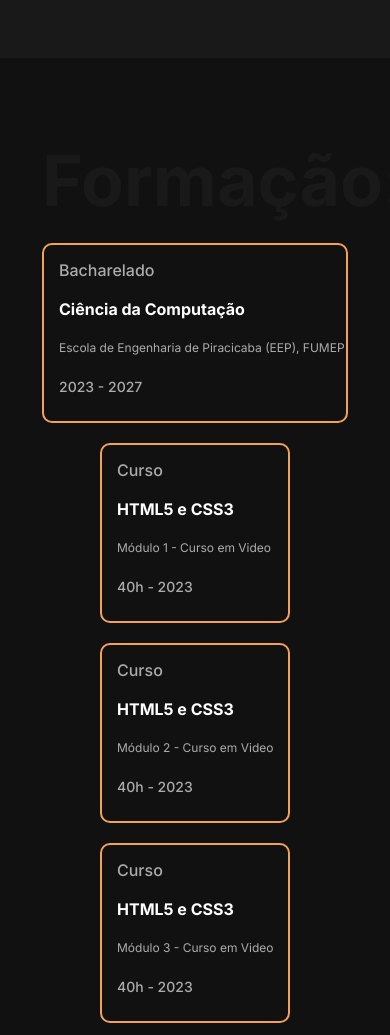
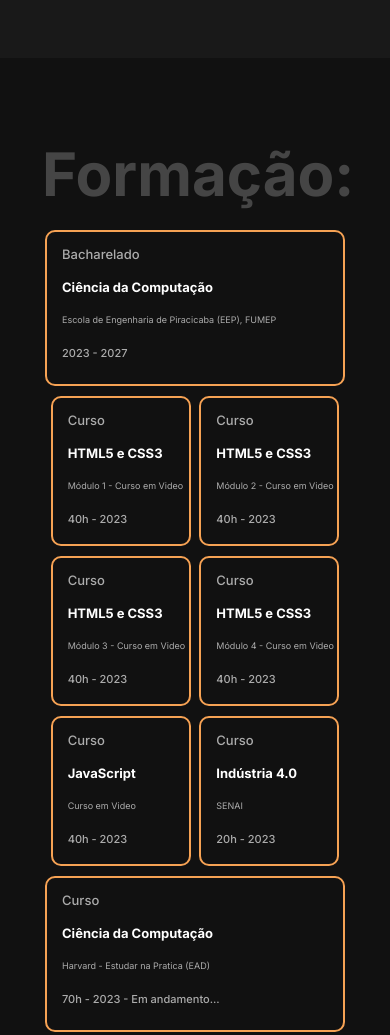
Before and after one commit to guifabretti/portfolio, a plain HTML site: page index.html in a window 390 px wide. Shown: the part 1940-2975 px from the top of the page. Drawn offline with Linux system fonts and the light colour scheme.

Commit message:
responsive fix

```diff
--- a/css/media.css
+++ b/css/media.css
@@ -1,4 +1,9 @@
 @media screen and (max-width: 750px){
+    body{
+        background-color: #191919;
+    }
+
+
     .nav-bar{
         padding: 1.5rem 4rem;
     }
@@ -148,8 +153,8 @@
 
     #titulo-formacao{
         text-align: center;
-        font-size: 70px;
-        color: var(--corfundo);
+        font-size: 60px;
+        color: #454545;
     }
     #formacao-tudo{
         width: 90%;
@@ -160,32 +165,42 @@
         border: 2px solid var(--cor02);
         padding-top: 10px;
         padding-bottom: 10px;
-        width: 190px;
+        width: 140px;
+        height: 150px;
     }
     .formacao-div_grande{
         background-color: transparent;
         border: 2px solid var(--cor02);
         padding-top: 10px;
         padding-bottom: 10px;
-        width: 400px;
+        width: 300px;
+    }
+    .formacao-div_grande p{
+        line-height: 24px;
+    }
+    .formacao-div_pequena p{
+        line-height: 24px;
     }
     .tipo_curso{
         color: #ACACAC;
         font-weight: 500;
-        font-size: 16px;
+        font-size: 13px;
     }
     .nome_curso{
         font-weight: bolder;
-        font-size: 16px;
+        font-size: 13px;
     }
     .onde_curso{
-        font-size: 12px;
+        font-size: 9px;
         color: #ACACAC;
     }
     .data_curso{
-        font-size: 14px;
+        font-size: 11px;
         font-weight: 500;
         color: #ACACAC;
+    }
+    #formacao-todas-div{
+        row-gap: 10px;
     }
 }
 
--- a/css/style-main.css
+++ b/css/style-main.css
@@ -1,7 +1,7 @@
 :root{
     --cor01: white;
     --cor02: #F6A254;
-    --corfundo: #191919;
+    --corfundo: #131313;
     --corfundo2: #111111;
     --cor03: #373737;
 }
@@ -222,7 +222,7 @@ html{
 #titulo-formacao{
     text-align: center;
     font-size: 90px;
-    color: var(--corfundo);
+    color: #232323;
 }
 .tipo_curso{
     color: #ACACAC;
```
